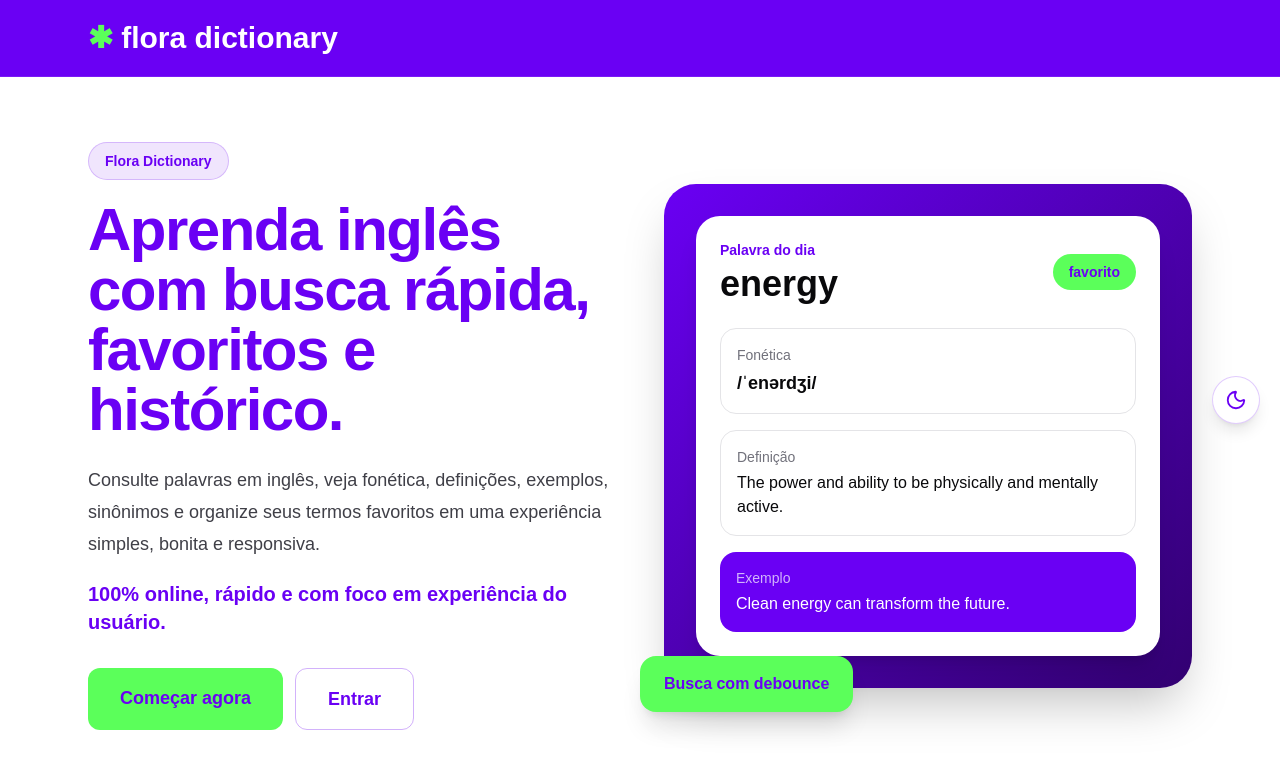
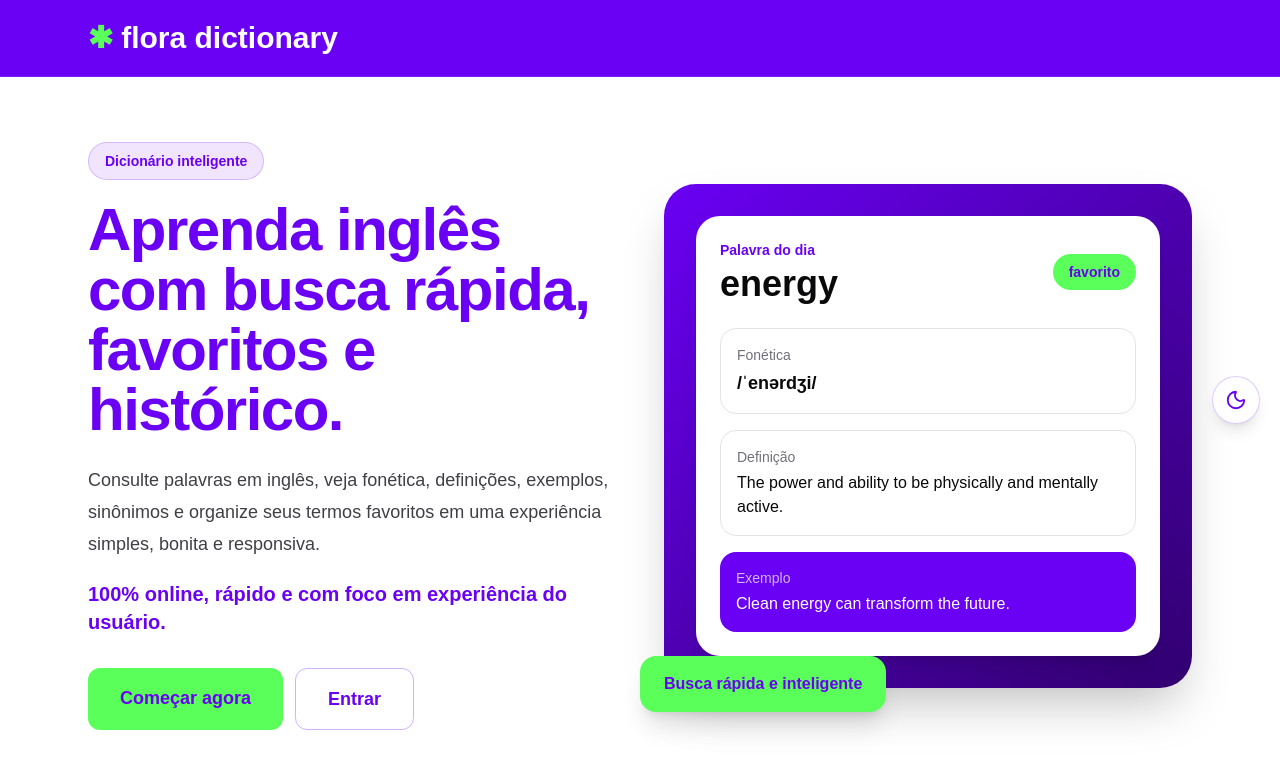
Before and after one commit to reloadfloraenergia/TechTests, a Next.js app in the folder flora-dictionary/: page / in a window 1280 px wide. Shown: the top 772 px of the page. Built offline with nearby package versions, Linux system fonts and the light colour scheme.

Commit message:
fix: alterando textos, removendo badge desncessaria

```diff
--- a/flora-dictionary/app/layout.tsx
+++ b/flora-dictionary/app/layout.tsx
@@ -31,7 +31,7 @@ export default function RootLayout({
       suppressHydrationWarning
       className={`${geistSans.variable} ${geistMono.variable} h-full antialiased`}
     >
-      <body className="min-h-full flex flex-col">
+      <body suppressHydrationWarning className="min-h-full flex flex-col">
         <ThemeProvider
           attribute="class"
           defaultTheme="light"
--- a/flora-dictionary/app/page.tsx
+++ b/flora-dictionary/app/page.tsx
@@ -15,7 +15,7 @@ export default function HomePage() {
       <section className="mx-auto grid min-h-[calc(100vh-82px)] max-w-6xl items-center gap-12 px-6 py-16 lg:grid-cols-2">
         <div>
           <p className="mb-5 inline-flex rounded-full border border-[#6A00F4]/20 bg-[#6A00F4]/10 px-4 py-2 text-sm font-semibold text-[#6A00F4] dark:border-[#5BFF5A]/30 dark:bg-[#5BFF5A]/10 dark:text-[#5BFF5A]">
-            Flora Dictionary
+            Dicionário inteligente
           </p>
 
           <h1 className="max-w-xl text-5xl font-extrabold tracking-tight text-[#6A00F4] sm:text-6xl">
@@ -93,7 +93,7 @@ export default function HomePage() {
           </div>
 
           <div className="absolute -bottom-6 -left-6 hidden rounded-2xl bg-[#5BFF5A] px-6 py-4 font-bold text-[#6A00F4] shadow-xl md:block">
-            Busca com debounce
+            Busca rápida e inteligente
           </div>
         </div>
       </section>
--- a/flora-dictionary/app/signup/page.tsx
+++ b/flora-dictionary/app/signup/page.tsx
@@ -4,7 +4,6 @@ import { AuthPageLayout } from "@/components/layout/auth-page-layout";
 export default function SignupPage() {
   return (
     <AuthPageLayout
-      badge="Crie sua conta"
       title="Comece a organizar seu vocabulário em inglês."
       description="Cadastre-se para buscar palavras, salvar favoritos e acompanhar seu histórico de pesquisas em uma experiência rápida e responsiva."
       cardTitle="Criar conta"
--- a/flora-dictionary/components/layout/auth-page-layout.tsx
+++ b/flora-dictionary/components/layout/auth-page-layout.tsx
@@ -1,7 +1,6 @@
 import Link from "next/link";
 
 type AuthPageLayoutProps = {
-  badge: string;
   title: string;
   description: string;
   cardTitle: string;
@@ -13,7 +12,6 @@ type AuthPageLayoutProps = {
 };
 
 export function AuthPageLayout({
-  badge,
   title,
   description,
   cardTitle,
@@ -34,10 +32,6 @@ export function AuthPageLayout({
             <span className="text-[#5BFF5A]">✱</span>
             flora dictionary
           </Link>
-
-          <p className="mb-5 inline-flex rounded-full border border-[#6A00F4]/20 bg-[#6A00F4]/10 px-4 py-2 text-sm font-semibold text-[#6A00F4] dark:border-[#5BFF5A]/30 dark:bg-[#5BFF5A]/10 dark:text-[#5BFF5A]">
-            {badge}
-          </p>
 
           <h1 className="max-w-xl text-5xl font-extrabold tracking-tight text-[#6A00F4] sm:text-6xl">
             {title}
```
